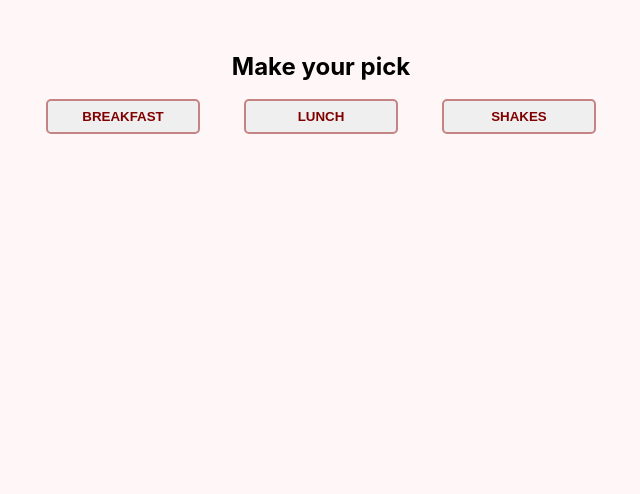
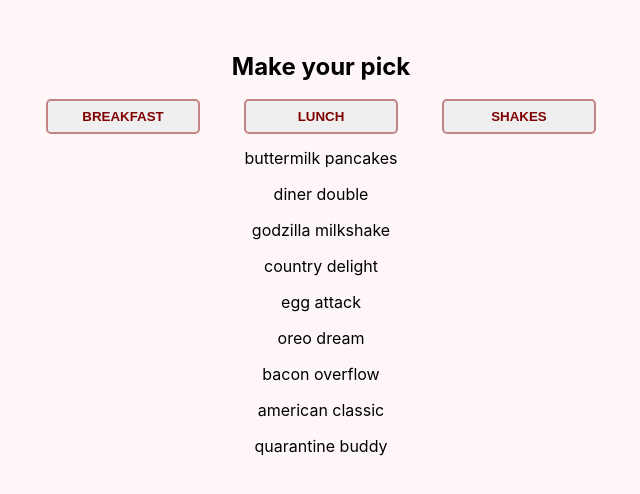
Before and after one commit to BSlaven/menu-app, a React (Vite) app: page / in a window 1280 px wide. Shown: the top 494 px of the page, without its empty margins (319-959 px from the left). Built offline with nearby package versions, Linux system fonts and the light colour scheme.

Commit message:
filter menu by clicking on a category

```diff
--- a/src/components/Menu/Menu.jsx
+++ b/src/components/Menu/Menu.jsx
@@ -5,18 +5,28 @@ import Categories from '../Categories/Categories'
 
 const Menu = () => {
 
-  const [ myMenu, setMyMenu ] = useState(menu);
+  const [ filterCategory, setFilterCategory ] = useState('');
+  const [ myMenu, setMyMenu ] = useState([]);
   const categories = [...new Set(menu.map(elem => elem.category))];
 
   const filterMenu = category => {
-    const newMenu = [...myMenu].filter(elem => elem.category === category);
-    setMyMenu(newMenu);
+    setFilterCategory(category);
   }
+
+  useEffect(() => {
+    if(!filterCategory) {
+      setMyMenu(menu);
+    } else {
+      const newMenu = menu.filter(elem => elem.category === filterCategory)
+      setMyMenu(newMenu);
+    }
+  }, [filterCategory]);
 
   return (
     <div className={classes.menu}>
       <h2>Make your pick</h2>
       <Categories categories={categories} click={filterMenu} />
+      {myMenu && myMenu.map(item => <p>{item.title}</p> ) }
     </div>
   )
 }
```
